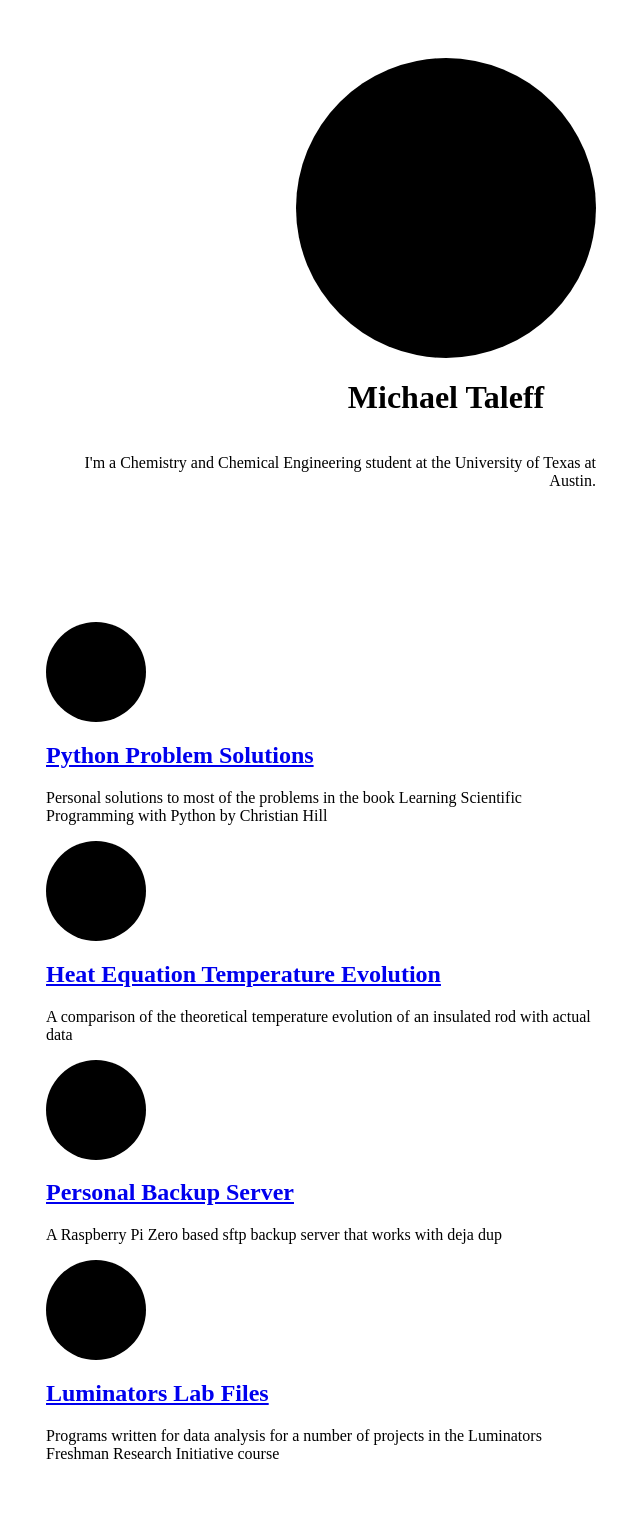
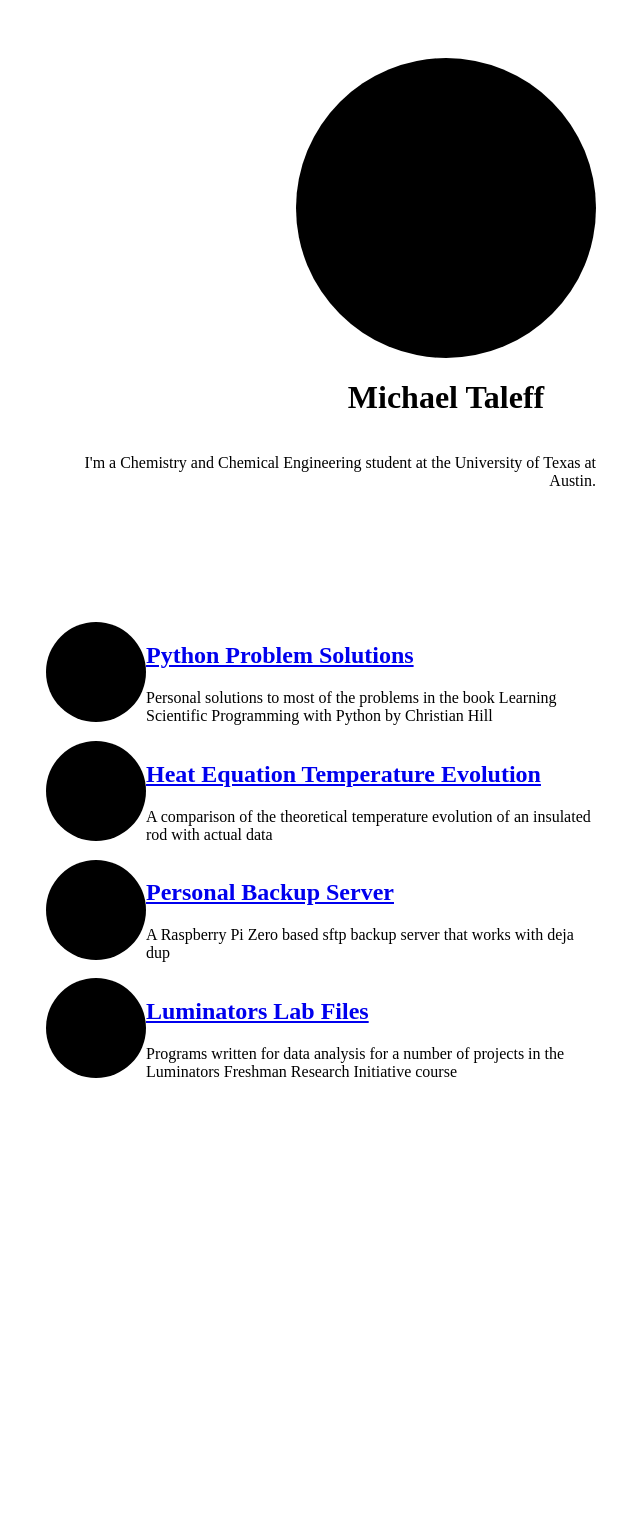
Before and after one commit to taleff/taleff.github.io, a Jekyll site: the page built from index.html, in a window 1280 px wide. Shown: the whole page, without its empty margins (327-967 px from the left). Built offline with Jekyll 4.4.1, drawn with Linux system fonts in a browser that asks for light colours; after the commit the page ends 1147 px from its top, so only the background shows below that.

Commit message:
Update main.css

```diff
--- a/css/main.css
+++ b/css/main.css
@@ -51,3 +51,8 @@ ul {
     width: 100px;
     height: 100px;
 }
+
+.project-item {
+    display: flex;
+    justify-content: flex-start;
+}
```
